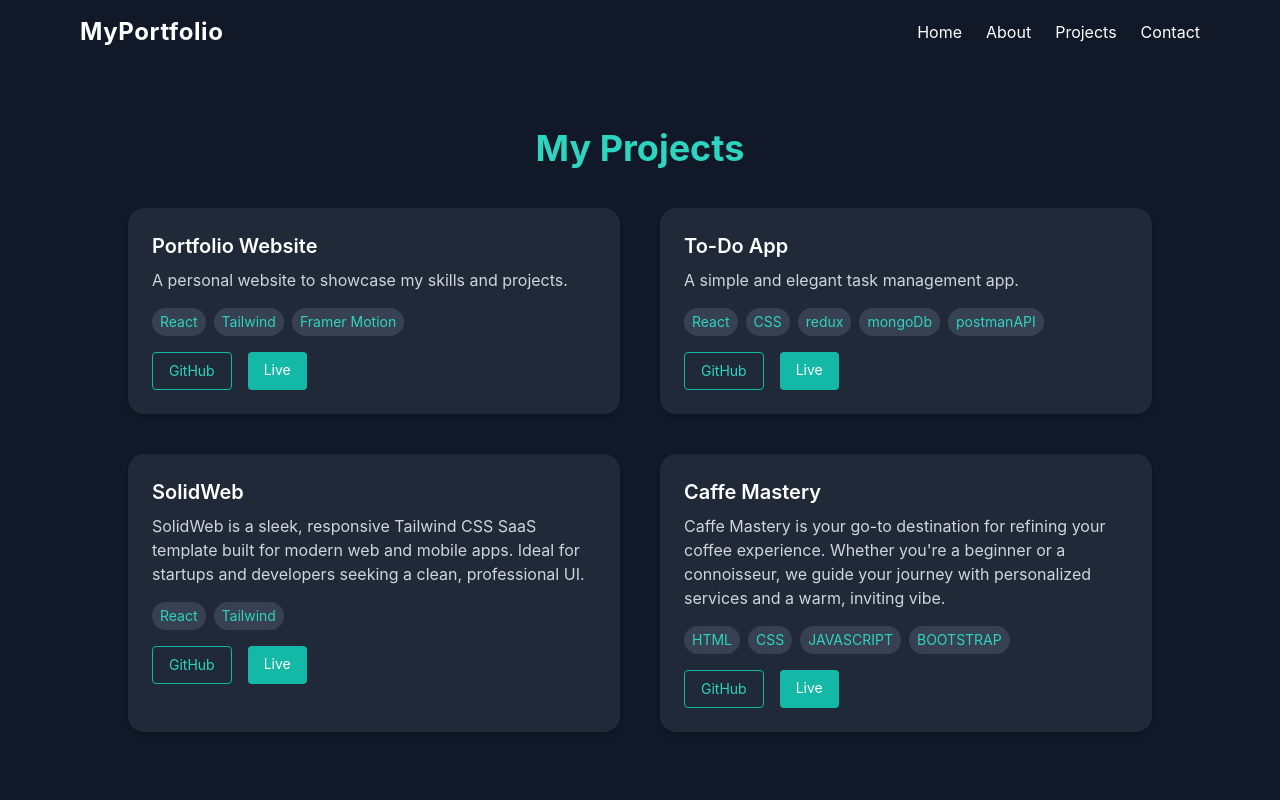
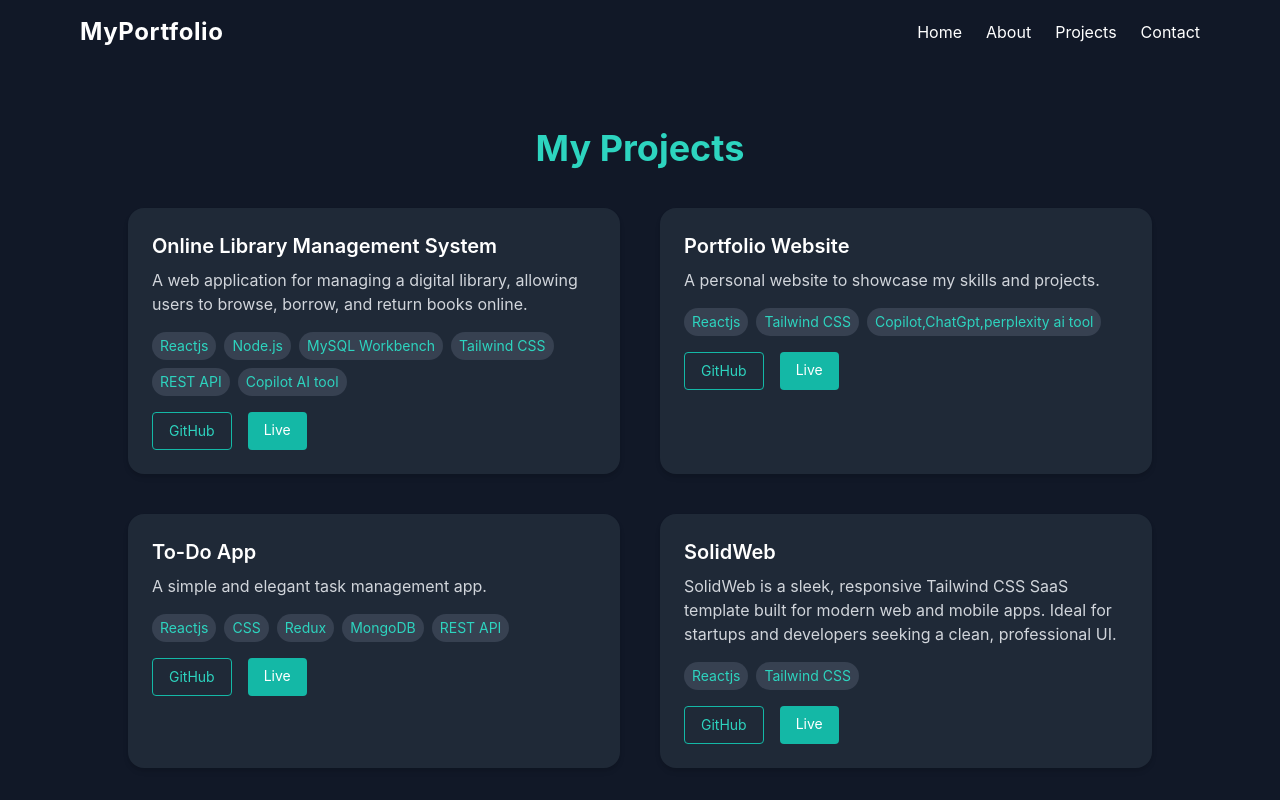
Before and after one commit to mdkashifjamal21/PortFolio, a React (Create React App) app: page /projects in a window 1280 px wide. Shown: the top 800 px of the page. Built offline with nearby package versions, Linux system fonts and the light colour scheme.

Commit message:
done update new project

```diff
--- a/src/pages/Projects.jsx
+++ b/src/pages/Projects.jsx
@@ -1,24 +1,31 @@
 import { motion } from "framer-motion";
 
 const projects = [
+ {
+    title: "Online Library Management System",
+    description: "A web application for managing a digital library, allowing users to browse, borrow, and return books online.",
+    tech: ["Reactjs", "Node.js", "MySQL Workbench","Tailwind CSS","REST API","Copilot AI tool"],
+    github: "https://github.com/mdkashifjamal21",
+    live: "https://onlinelibsystem.netlify.app/",
+  },
   {
     title: "Portfolio Website",
     description: "A personal website to showcase my skills and projects.",
-    tech: ["React", "Tailwind", "Framer Motion"],
+    tech: ["Reactjs", "Tailwind CSS","Copilot,ChatGpt,perplexity ai tool"],
     github: "https://github.com/mdkashifjamal21",
     live: "https://nimble-brigadeiros-d30206.netlify.app/",
   },
   {
     title: "To-Do App",
     description: "A simple and elegant task management app.",
-    tech: ["React", "CSS", "redux","mongoDb","postmanAPI"],
+    tech: ["Reactjs", "CSS", "Redux", "MongoDB", "REST API"],
     github: "https://github.com/mdkashifjamal21",
     live: "https://newlistodo.netlify.app/",
   },
    {
     title: "SolidWeb",
    description: "SolidWeb is a sleek, responsive Tailwind CSS SaaS template built for modern web and mobile apps. Ideal for startups and developers seeking a clean, professional UI.",
-    tech: ["React", "Tailwind"],
+    tech: ["Reactjs", "Tailwind CSS"],
     github: "https://github.com/mdkashifjamal21",
     live: "https://solidstyle.netlify.app/",
   },
```
